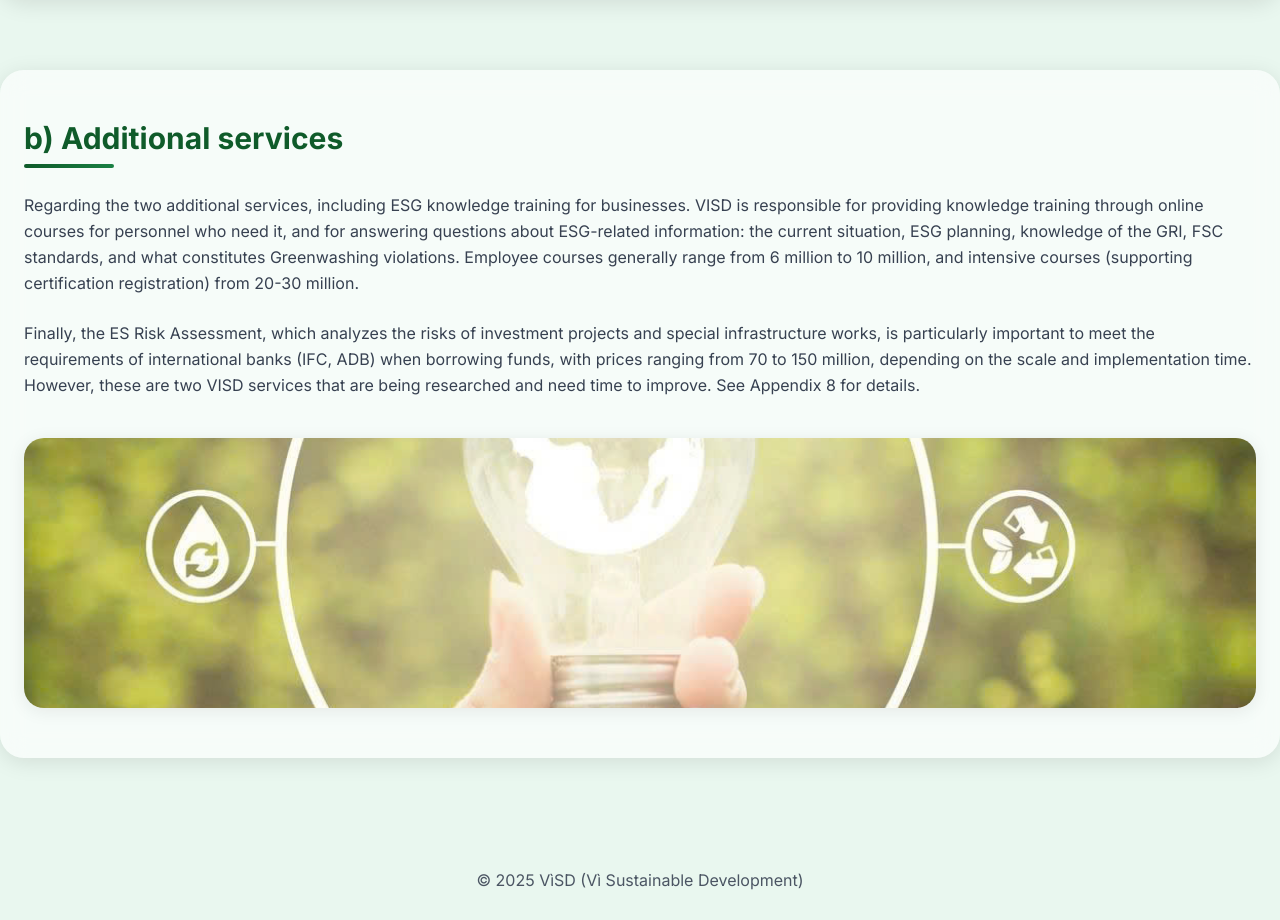
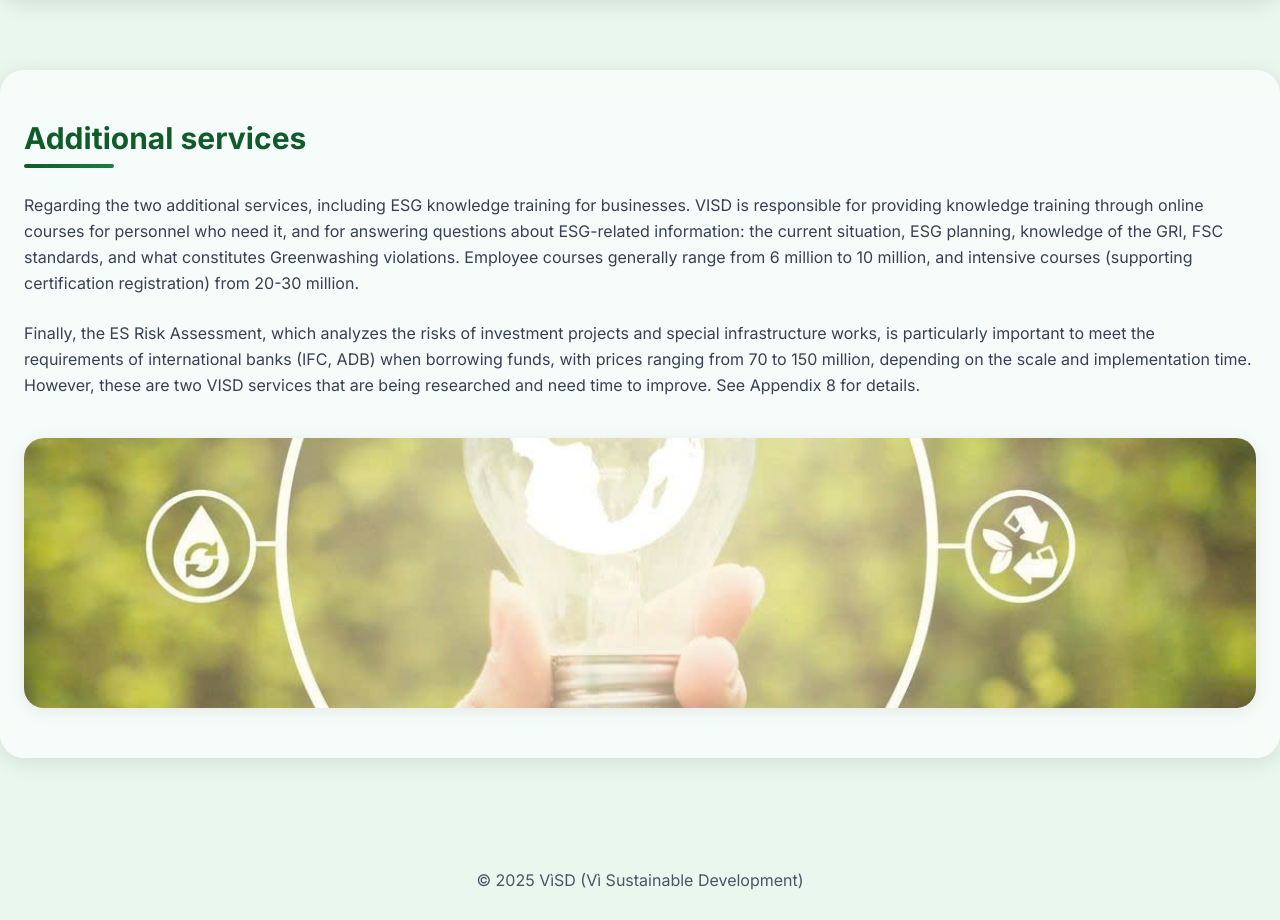
Before and after one commit to nlakhoa123/mycv, a plain HTML site: page index.html in a window 1280 px wide. Shown: the part 2748-3668 px from the top of the page. Drawn offline with nearby package versions, Linux system fonts and the light colour scheme.

Commit message:
Change html file

```diff
--- a/index.html
+++ b/index.html
@@ -220,7 +220,7 @@
 <!-- ADDITIONAL -->
 <section id="additional" class="max-w-7xl mx-auto px-6 section reveal glass">
 
-  <h2 class="text-3xl font-bold" style="color:var(--green-dark)">b) Additional services</h2>
+  <h2 class="text-3xl font-bold" style="color:var(--green-dark)">Additional services</h2>
   <div class="underline-green"></div>
 
   <p class="mt-6 text-gray-700 leading-relaxed">
```
